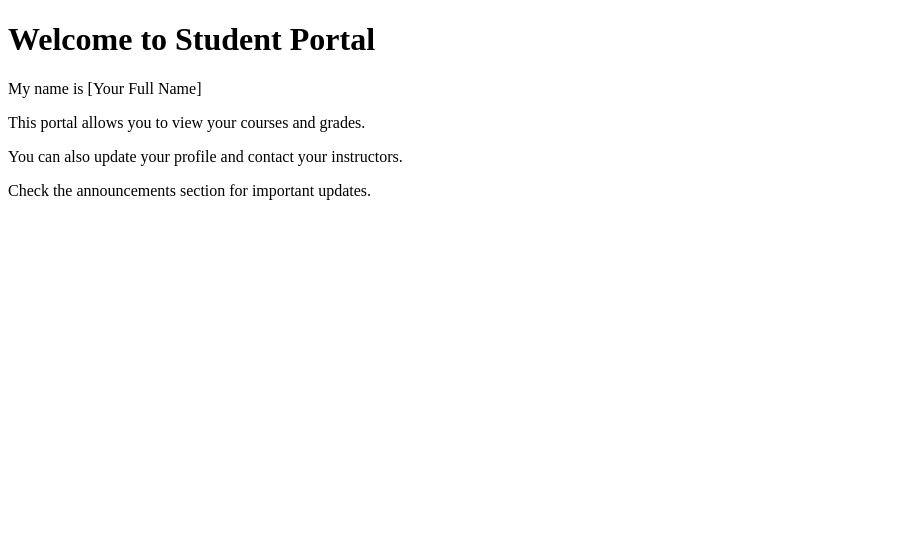
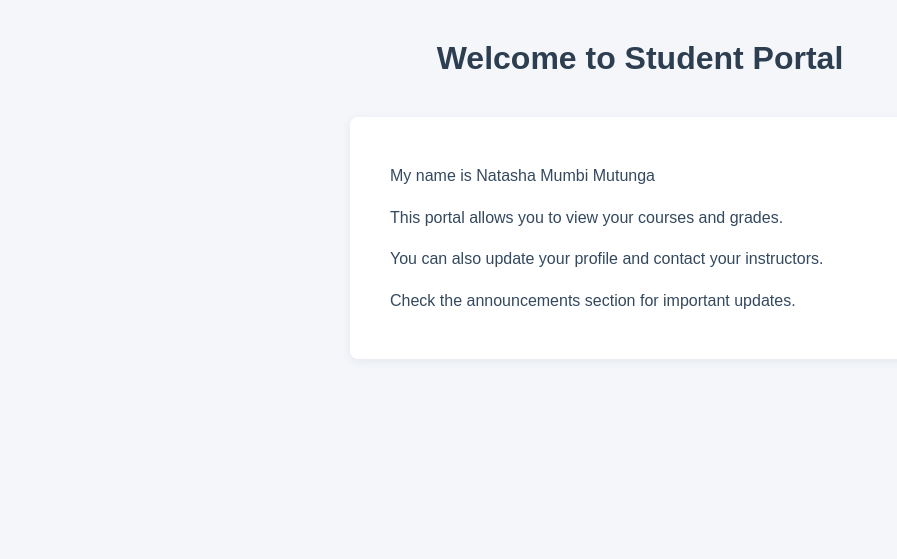
Before and after one commit to mumbitasha/students_portal, a Django app: page / in a window 1280 px wide. Shown: the top 559 px of the page, without its empty margins (0-897 px from the left). Run offline with Django 5.2, Linux system fonts and the light colour scheme.

Commit message:
Add dashboard app with views

```diff
--- a/dashboard/templates/dashboard/home.html
+++ b/dashboard/templates/dashboard/home.html
@@ -2,12 +2,39 @@
 <html>
 <head>
     <title>Home</title>
+    <style>
+        body {
+            font-family: Arial, sans-serif;
+            background-color: #f4f6fa;
+            margin: 0;
+            padding: 0;
+        }
+        h1 {
+            color: #2c3e50;
+            text-align: center;
+            margin-top: 40px;
+        }
+        .container {
+            background: #fff;
+            max-width: 500px;
+            margin: 40px auto;
+            padding: 30px 40px;
+            border-radius: 8px;
+            box-shadow: 0 2px 8px rgba(44,62,80,0.08);
+        }
+        p {
+            color: #34495e;
+            line-height: 1.6;
+        }
+    </style>
 </head>
 <body>
     <h1>Welcome to Student Portal</h1>
-    <p>My name is [Your Full Name]</p>
-    <p>This portal allows you to view your courses and grades.</p>
-    <p>You can also update your profile and contact your instructors.</p>
-    <p>Check the announcements section for important updates.</p>
+    <div class="container">
+        <p>My name is Natasha Mumbi Mutunga</p>
+        <p>This portal allows you to view your courses and grades.</p>
+        <p>You can also update your profile and contact your instructors.</p>
+        <p>Check the announcements section for important updates.</p>
+    </div>
 </body>
-</html
+</html>
```
